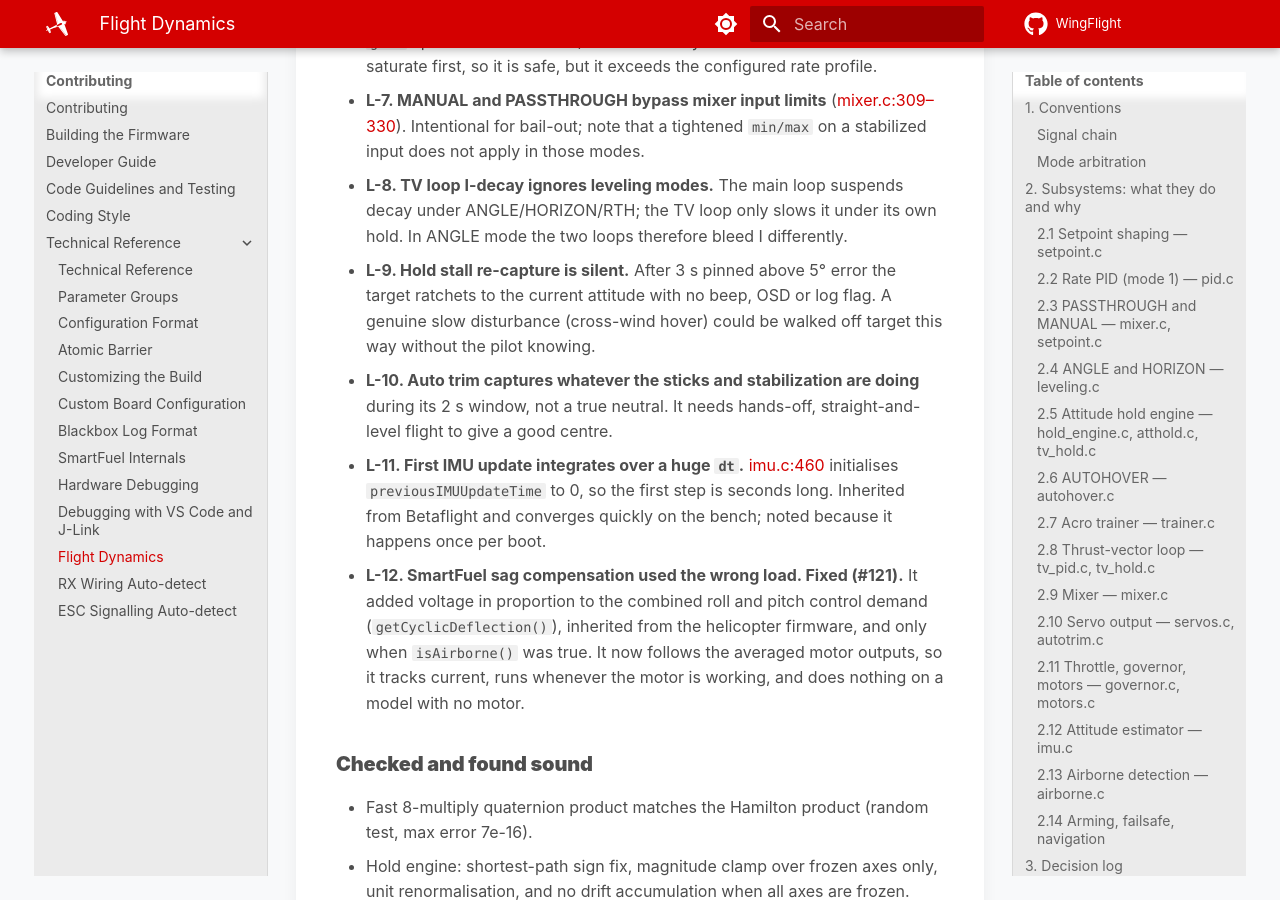
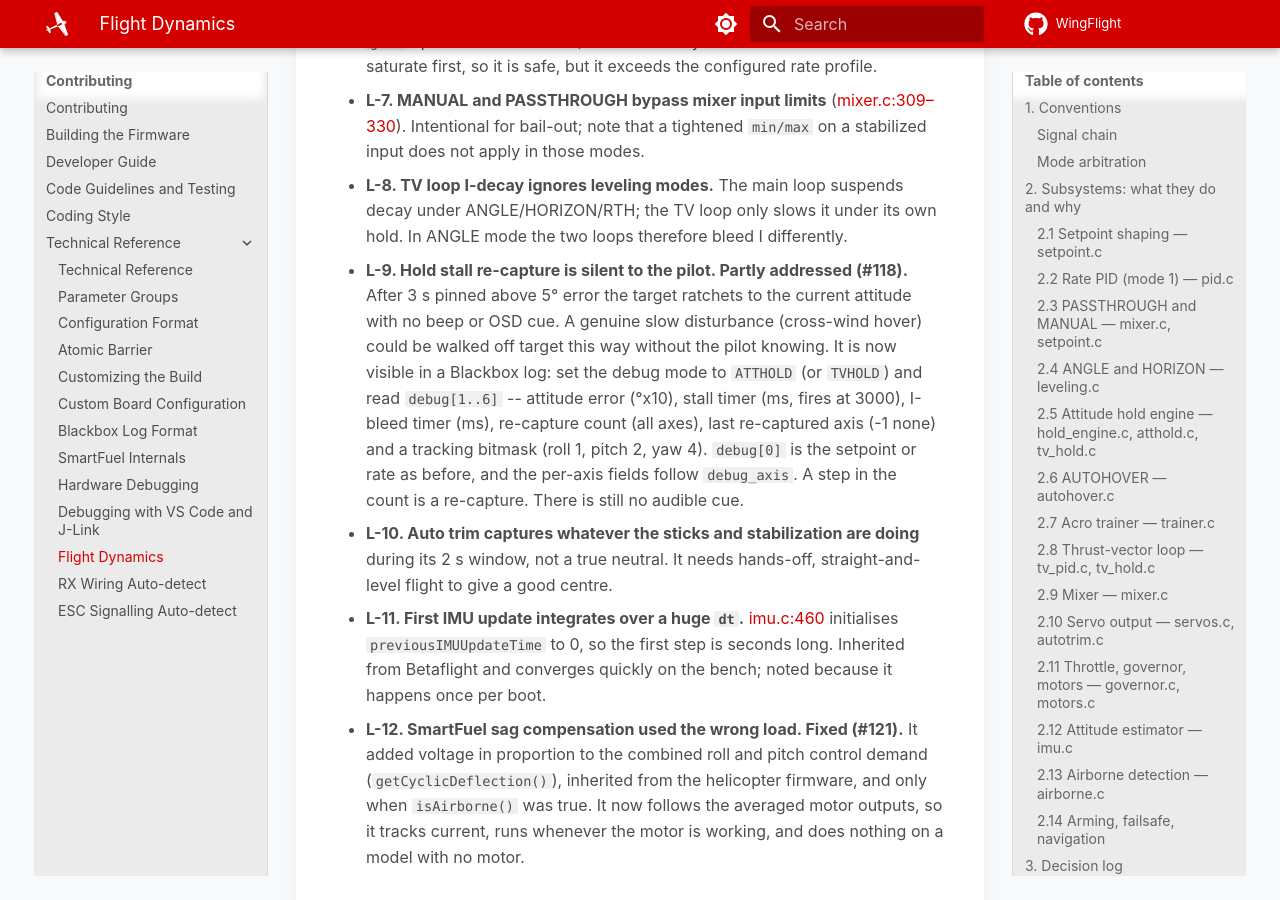
Before and after one commit to WingFlight/wingflight-docs, an MkDocs documentation site: the page built from docs/contributing/tech/flight-dynamics.md, in a window 1280 px wide and 900 px high, scrolled down 16714 px. Built offline with MkDocs 1.6.1 and Material for MkDocs 9.7.7, drawn with Linux system fonts in a browser that asks for light colours.

Commit message:
Document the hold stall debug fields (firmware #118) (#25)
Update finding L-9: a stall re-capture now shows in the ATTHOLD/TVHOLD
Blackbox debug fields. There is still no audible cue.

Co-authored-by: Rob Thomson <rob@rt-rc.com>
Co-authored-by: Claude Sonnet 5 <noreply@anthropic.com>

```diff
--- a/docs/contributing/tech/flight-dynamics.md
+++ b/docs/contributing/tech/flight-dynamics.md
@@ -299,7 +299,7 @@ The boost was added to `getThrottle()` unconditionally, up to `throttle_assist_m
 - **L-6. Angle/horizon rate command is uncapped.** [leveling.c:218](https://github.com/WingFlight/wingflight-firmware/blob/master/src/main/flight/leveling.c#L218): `error × gain` up to 180° × 4 = 720 °/s on a recovery from inverted. Surfaces saturate first, so it is safe, but it exceeds the configured rate profile.
 - **L-7. MANUAL and PASSTHROUGH bypass mixer input limits** ([mixer.c:309–330](https://github.com/WingFlight/wingflight-firmware/blob/master/src/main/flight/mixer.c#L309)). Intentional for bail-out; note that a tightened `min/max` on a stabilized input does not apply in those modes.
 - **L-8. TV loop I-decay ignores leveling modes.** The main loop suspends decay under ANGLE/HORIZON/RTH; the TV loop only slows it under its own hold. In ANGLE mode the two loops therefore bleed I differently.
-- **L-9. Hold stall re-capture is silent.** After 3 s pinned above 5° error the target ratchets to the current attitude with no beep, OSD or log flag. A genuine slow disturbance (cross-wind hover) could be walked off target this way without the pilot knowing.
+- **L-9. Hold stall re-capture is silent to the pilot. Partly addressed (#118).** After 3 s pinned above 5° error the target ratchets to the current attitude with no beep or OSD cue. A genuine slow disturbance (cross-wind hover) could be walked off target this way without the pilot knowing. It is now visible in a Blackbox log: set the debug mode to `ATTHOLD` (or `TVHOLD`) and read `debug[1..6]` -- attitude error (°x10), stall timer (ms, fires at 3000), I-bleed timer (ms), re-capture count (all axes), last re-captured axis (-1 none) and a tracking bitmask (roll 1, pitch 2, yaw 4). `debug[0]` is the setpoint or rate as before, and the per-axis fields follow `debug_axis`. A step in the count is a re-capture. There is still no audible cue.
 - **L-10. Auto trim captures whatever the sticks and stabilization are doing** during its 2 s window, not a true neutral. It needs hands-off, straight-and-level flight to give a good centre.
 - **L-11. First IMU update integrates over a huge `dt`.** [imu.c:460](https://github.com/WingFlight/wingflight-firmware/blob/master/src/main/flight/imu.c#L460) initialises `previousIMUUpdateTime` to 0, so the first step is seconds long. Inherited from Betaflight and converges quickly on the bench; noted because it happens once per boot.
 - **L-12. SmartFuel sag compensation used the wrong load. Fixed (#121).** It added voltage in proportion to the combined roll and pitch control demand (`getCyclicDeflection()`), inherited from the helicopter firmware, and only when `isAirborne()` was true. It now follows the averaged motor outputs, so it tracks current, runs whenever the motor is working, and does nothing on a model with no motor.
```
